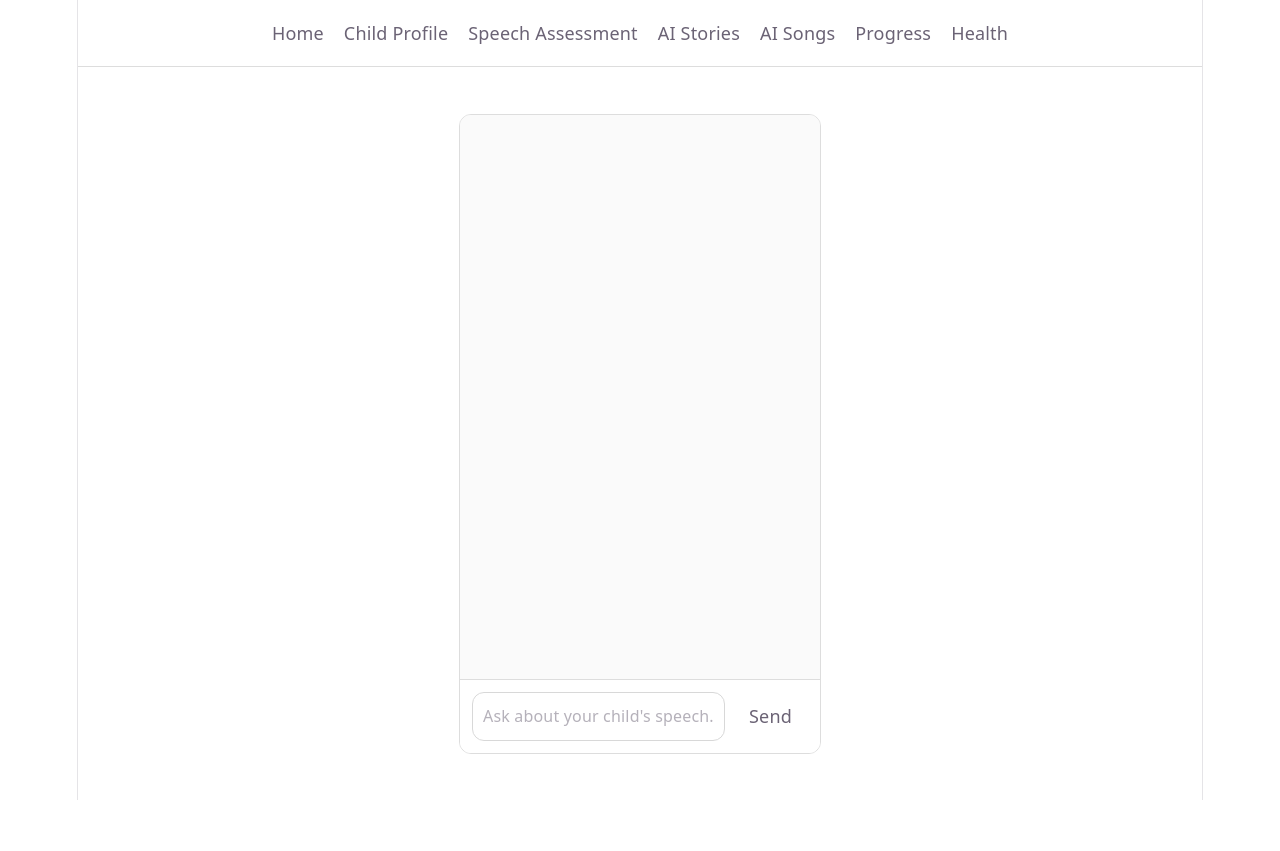
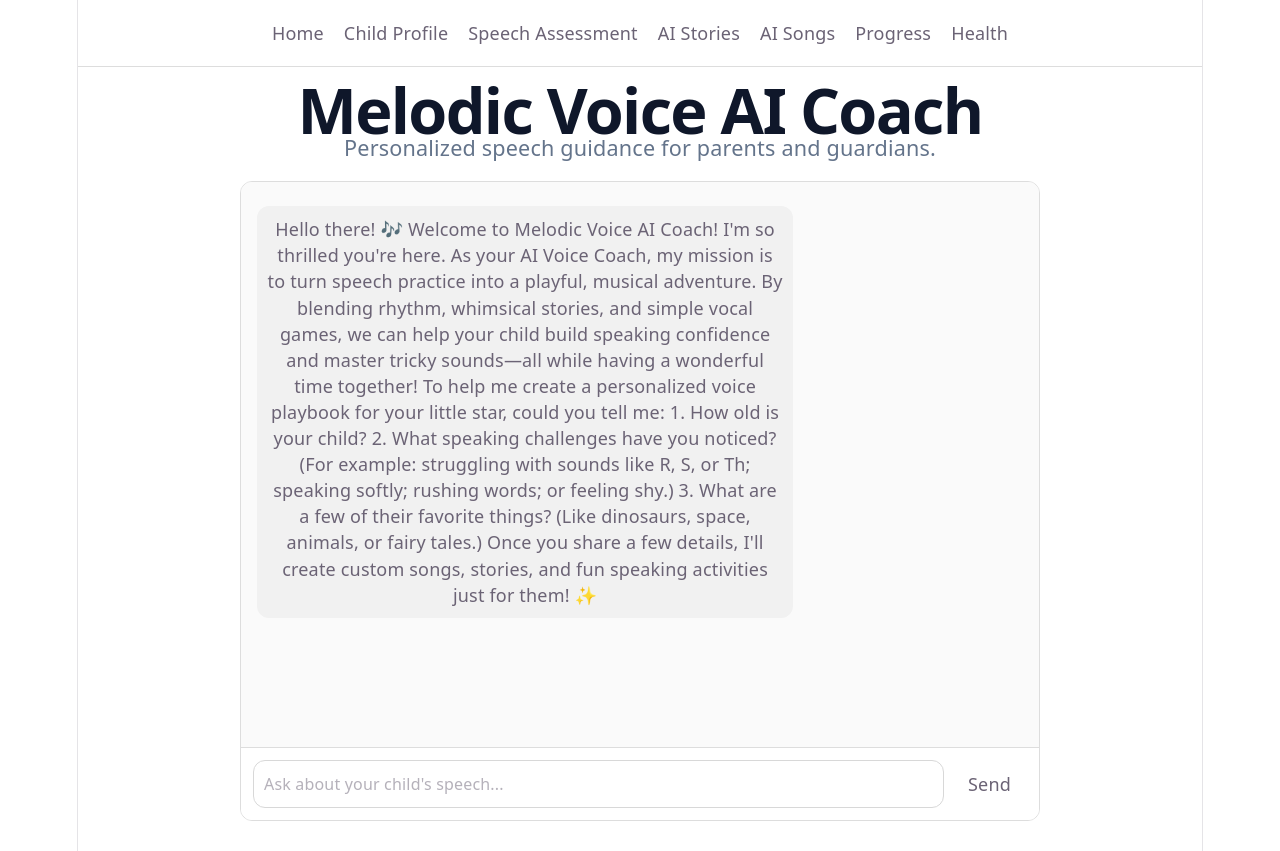
Before and after one commit to devikarenjit/flyrank-capstone, a React (Vite) app: page /aichat in a window 1280 px wide. Before the commit the page ends 800 px from the top, so only its background shows below. Built offline with nearby package versions, Linux system fonts and the light colour scheme.

Commit message:
Update AI Chat page UI and streaming

```diff
--- a/src/pages/AIChat.jsx
+++ b/src/pages/AIChat.jsx
@@ -2,7 +2,14 @@ import { useEffect, useRef, useState } from "react";
 import "./Chat.css";
 
 export default function AIChat() {
-  const [messages, setMessages] = useState([]);
+  const [messages, setMessages] = useState([
+    {
+      role: "assistant",
+      content:
+        "Hello there! 🎶 Welcome to Melodic Voice AI Coach! I'm so thrilled you're here. As your AI Voice Coach, my mission is to turn speech practice into a playful, musical adventure. By blending rhythm, whimsical stories, and simple vocal games, we can help your child build speaking confidence and master tricky sounds—all while having a wonderful time together! To help me create a personalized voice playbook for your little star, could you tell me: 1. How old is your child? 2. What speaking challenges have you noticed? (For example: struggling with sounds like R, S, or Th; speaking softly; rushing words; or feeling shy.) 3. What are a few of their favorite things? (Like dinosaurs, space, animals, or fairy tales.) Once you share a few details, I'll create custom songs, stories, and fun speaking activities just for them! ✨"
+    }
+  ]);
+
   const [input, setInput] = useState("");
   const [loading, setLoading] = useState(false);
 
@@ -14,12 +21,14 @@ export default function AIChat() {
   }, [messages]);
 
   async function sendMessage() {
-    if (!input.trim()) return;
+    if (!input.trim() || loading) return;
 
-    const updatedMessages = [
-      ...messages,
-      { role: "user", content: input }
-    ];
+    const userMessage = {
+      role: "user",
+      content: input
+    };
+
+    const updatedMessages = [...messages, userMessage];
 
     setMessages(updatedMessages);
     setInput("");
@@ -49,8 +58,9 @@ export default function AIChat() {
       const decoder = new TextDecoder();
 
       let assistantText = "";
+      let buffer = "";
 
-      // Create an empty assistant message that will be updated
+      // Create an empty assistant message that will update while streaming
       setMessages(prev => [
         ...prev,
         { role: "assistant", content: "" }
@@ -61,16 +71,17 @@ export default function AIChat() {
 
         if (done) break;
 
-        const chunk = decoder.decode(value);
+        buffer += decoder.decode(value, { stream: true });
 
-        const lines = chunk
-          .split("\n")
-          .filter(line => line.startsWith("data:"));
+        const lines = buffer.split("\n");
+        buffer = lines.pop() || "";
 
         for (const line of lines) {
-          const json = line.replace("data: ", "").trim();
+          if (!line.startsWith("data:")) continue;
 
-          if (!json) continue;
+          const json = line.slice(5).trim();
+
+          if (!json || json === "done" || json === "[DONE]") continue;
 
           try {
             const data = JSON.parse(json);
@@ -91,7 +102,7 @@ export default function AIChat() {
               return copy;
             });
           } catch (err) {
-            console.error("SSE parse error:", err);
+            console.log("Skipping invalid SSE chunk:", json);
           }
         }
       }
@@ -116,19 +127,19 @@ export default function AIChat() {
   }
 
   return (
+    <div className="chat-page">
+      <div className="chat-header">
+        <h1>Melodic Voice AI Coach</h1>
+        <p>Personalized speech guidance for parents and guardians.</p>
+      </div>
+
       <div className="chat-container">
         <div className="messages">
-        {messages.map((msg, i) => (
-          <div key={i} className={msg.role}>
+          {messages.map((msg, index) => (
+            <div key={index} className={msg.role}>
               {msg.content}
             </div>
           ))}
-
-        {loading && (
-          <div className="assistant">
-            Melodic Voice AI is thinking...
-          </div>
-        )}
 
           <div ref={bottomRef}></div>
         </div>
@@ -137,15 +148,21 @@ export default function AIChat() {
           <input
             value={input}
             onChange={(e) => setInput(e.target.value)}
+            onKeyDown={(e) => e.key === "Enter" && sendMessage()}
             placeholder="Ask about your child's speech..."
-          onKeyDown={(e) => e.key === "Enter" && sendMessage()}
+            disabled={loading}
           />
 
-        <button onClick={sendMessage}>Send</button>
+          <button onClick={sendMessage} disabled={loading}>
+            Send
+          </button>
 
           {loading && (
-          <button onClick={stopGeneration}>Stop</button>
+            <button onClick={stopGeneration}>
+              Stop
+            </button>
           )}
+        </div>
       </div>
     </div>
   );
--- a/src/pages/Chat.css
+++ b/src/pages/Chat.css
@@ -50,3 +50,27 @@
 .input-row button {
   padding: 10px 16px;
 }
+
+.chat-page {
+  max-width: 1100px;
+  margin: 0 auto;
+  padding: 30px 20px;
+}
+
+.chat-header {
+  text-align: center;
+  margin-bottom: 20px;
+}
+
+.chat-header h1 {
+  font-size: 3.5rem;
+  font-weight: 700;
+  margin: 0;
+  color: #0f172a;
+}
+
+.chat-header p {
+  margin-top: 12px;
+  font-size: 1.2rem;
+  color: #64748b;
+}
```
Lines whose indentation alone changed are shown as unchanged.
